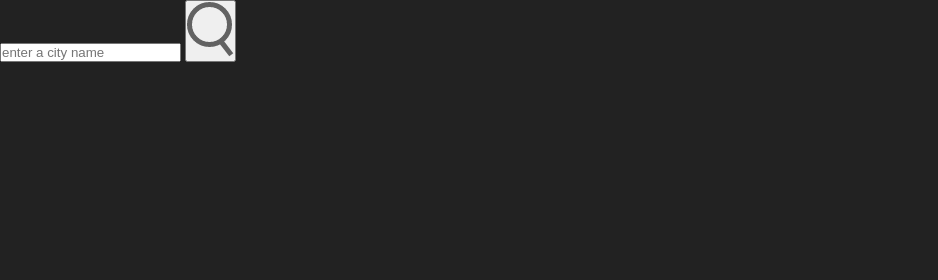
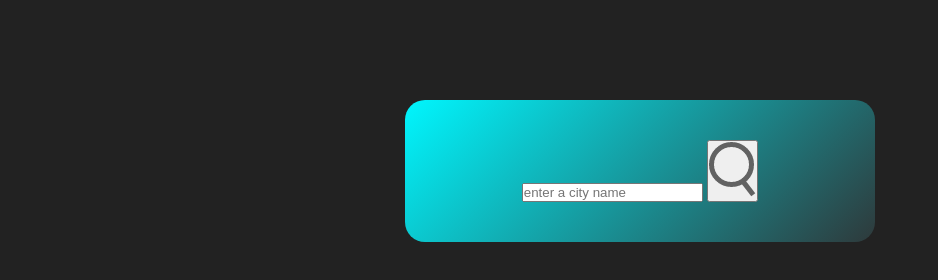
Before and after one commit to Mis777551/weather-app-, a plain HTML site: page index.html in a window 1280 px wide. Shown: the whole page, without its empty margins (0-938 px from the left). Drawn offline with Linux system fonts and the light colour scheme.

Commit message:
updated the css styling

```diff
--- a/style.css
+++ b/style.css
@@ -8,3 +8,14 @@ box-sizing: border-box;
 body{
     background: #222;
 }
+
+.card{
+    width: 90%;
+    max-width: 470px;
+    background: linear-gradient(135deg, #00f6fe, #54848a3d);
+    color: #fff;
+    margin: 100px auto 0;
+    border-radius: 20px;
+    padding: 40px 35px;
+    text-align: center;
+}
```
